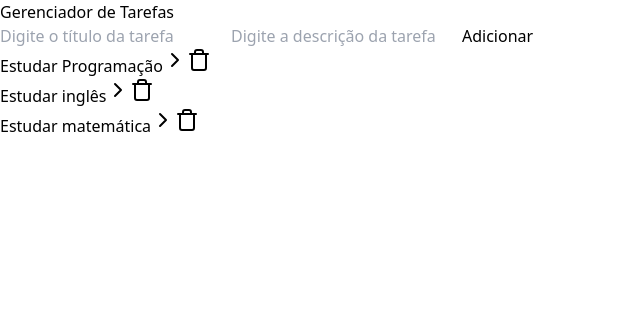
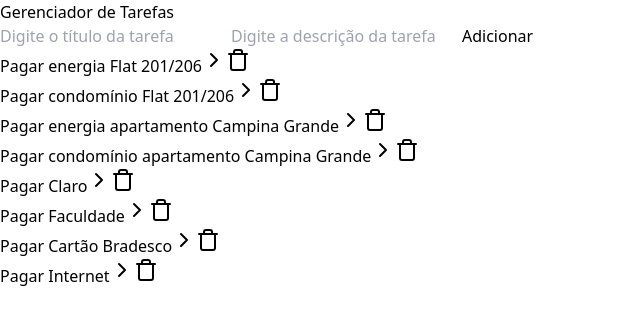
Before and after one commit to ruanfernandes2592/react-yt-lista, a React (Vite) app: page / in a window 1280 px wide. Shown: the top 324 px of the page, without its empty margins (0-640 px from the left). Built offline with nearby package versions, Linux system fonts and the light colour scheme.

Commit message:
Definindo tarefas padrão App.jsx

```diff
--- a/src/App.jsx
+++ b/src/App.jsx
@@ -9,23 +9,53 @@ function App() {
     JSON.parse(localStorage.getItem('tasks')) || [
       {
     id: 1,
-    title: 'Estudar Programação',
-    description: 'Estudar programação para se tornar um desenvolvedor full stack',
+    title: 'Pagar energia Flat 201/206',
+    description: 'Vencimento dia 30',
     isCompleted: false,
   },
   {
     id: 2,
-    title: 'Estudar inglês',
-    description: 'Estudar inglês para se tornar um desenvolvedor full stack',
+    title: 'Pagar condomínio Flat 201/206',
+    description: 'Vencimento dia 25',
     isCompleted: false,
   },
   {
     id: 3,
-    title: 'Estudar matemática',
-    description: 'Estudar matemática para se tornar um desenvolvedor full stack',
+    title: 'Pagar energia apartamento Campina Grande',
+    description: 'Vencimento dia 02',
     isCompleted: false,
-  }
-    ] // mostra localStorage ou lista vazia caso não tenha nada no localStorage
+  },
+  {
+    id: 4,
+    title: 'Pagar condomínio apartamento Campina Grande',
+    description: 'Vencimento dia 05',
+    isCompleted: false,
+  },
+  {
+    id: 5,
+    title: 'Pagar Claro',
+    description: 'Vencimento dia 20',
+    isCompleted: false,
+  },
+  {
+    id: 6,
+    title: 'Pagar Faculdade',
+    description: 'Vencimento dia 27',
+    isCompleted: false,
+  },
+  {
+    id: 7,
+    title: 'Pagar Cartão Bradesco',
+    description: 'Vencimento dia 05',
+    isCompleted: false,
+  },
+  {
+    id: 8,
+    title: 'Pagar Internet',
+    description: 'Vencimento dia 30',
+    isCompleted: false,
+  },
+    ] // mostra este array como padão no localStorage ou lista vazia caso não tenha nada no localStorage
   )
   /*{
     id: 1,
```
